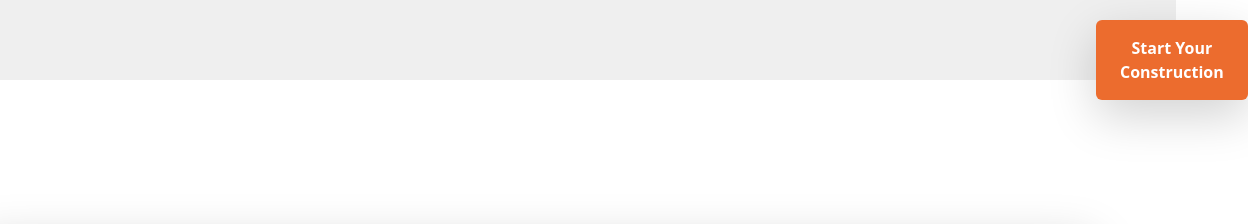
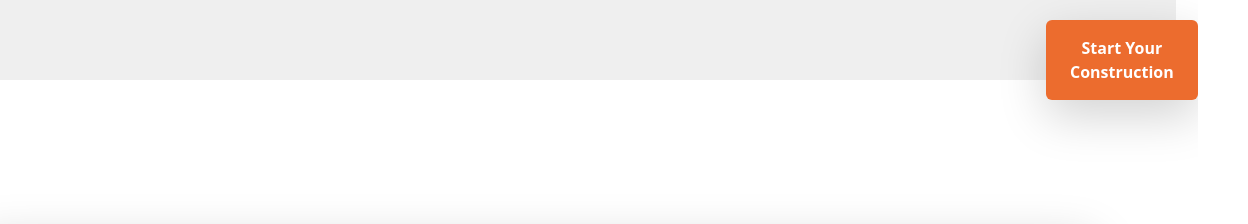
Before and after one commit to RRahulsharma9205/Brick-Bolt_Duplicate, a plain HTML site: page index.html in a window 1280 px wide. Shown: the top 224 px of the page, 104-1352 px from the left, 1248 px wide, since content can reach past the window. Drawn offline with nearby package versions, Linux system fonts and the light colour scheme.

Commit message:
Update index.html

```diff
--- a/index.html
+++ b/index.html
@@ -217,7 +217,9 @@ footer {
 .mymargin{
     margin-top: 100px;
 }
-
+.stbutton button{
+  margin-left: -50px;
+}
  </style>
 </head>
 
```
